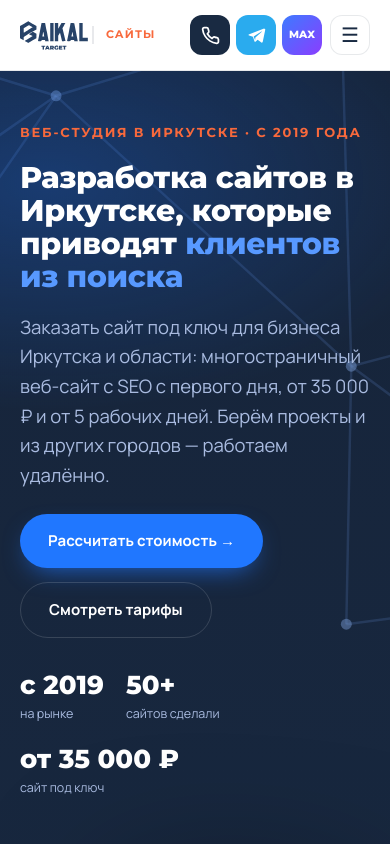
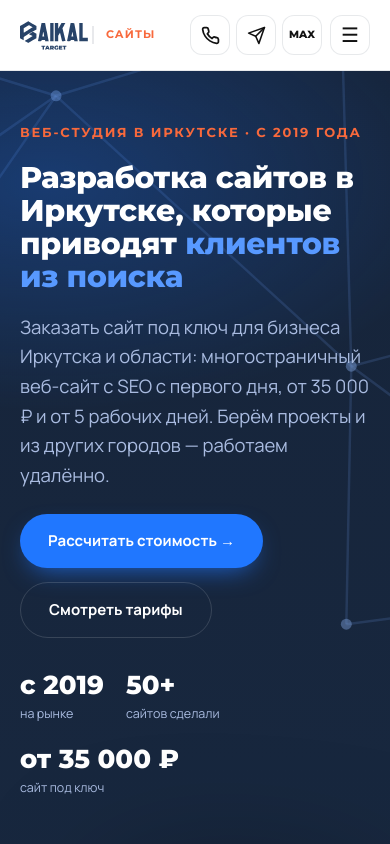
Before and after one commit to baikaltarget/baikaltargetsites, a Next.js app: page / in a window 390 px wide. Shown: the top 844 px of the page. Built offline with nearby package versions, Linux system fonts and the light colour scheme.

Commit message:
Кнопки связи в мобильной шапке — контурные чёрные
Co-Authored-By: Claude Opus 5.5 <noreply@anthropic.com>
Claude-Session: https://claude.ai/code/session_01FpcLRrMQdhJCE9pUHux9xG

```diff
--- a/app/globals.css
+++ b/app/globals.css
@@ -815,11 +815,9 @@ body{font-variant-emoji:text}
 @media(max-width:900px){
   .nav-cta{gap:8px}
   .nav-ico{display:flex;gap:6px}
-  .ni{width:40px;height:40px;border-radius:12px;display:grid;place-items:center;color:#fff}
+  .ni{width:40px;height:40px;border-radius:12px;display:grid;place-items:center;color:#111;background:#fff;border:1px solid var(--line)}
   .ni svg{width:19px;height:19px}
-  .ni-phone{background:var(--navy)}
-  .ni-tg{background:#2AABEE}
-  .ni-max{background:linear-gradient(135deg,#3d7bff,#8a3dff);font-family:'Montserrat';font-weight:800;font-size:10.5px;letter-spacing:.02em}
-  .burger{width:40px;height:40px}
+  .ni-max{font-family:'Montserrat';font-weight:800;font-size:10.5px;letter-spacing:.02em}
+  .burger{width:40px;height:40px;color:#111}
 }
 @media(max-width:370px){.brand-sub{display:none}}
--- a/components/Header.js
+++ b/components/Header.js
@@ -30,7 +30,7 @@ export default function Header() {
           <Link href="/kontakty" className="btn btn-primary">Обсудить проект</Link>
           <span className="nav-ico">
             <a href={site.phoneHref} className="ni ni-phone" aria-label={'Позвонить ' + site.phone}><svg viewBox="0 0 24 24" fill="none" stroke="currentColor" strokeWidth="2.2" strokeLinecap="round" strokeLinejoin="round"><path d="M22 16.9v3a2 2 0 0 1-2.2 2 19.8 19.8 0 0 1-8.6-3.1 19.5 19.5 0 0 1-6-6A19.8 19.8 0 0 1 2.1 4.2 2 2 0 0 1 4.1 2h3a2 2 0 0 1 2 1.7c.1.9.4 1.8.7 2.7a2 2 0 0 1-.5 2.1L8 9.8a16 16 0 0 0 6 6l1.3-1.3a2 2 0 0 1 2.1-.5c.9.3 1.8.6 2.7.7a2 2 0 0 1 1.7 2z"/></svg></a>
-            <a href={site.telegram} target="_blank" rel="noopener" className="ni ni-tg" aria-label="Написать в Telegram"><svg viewBox="0 0 24 24" fill="currentColor"><path d="M21.6 3.2 2.9 10.4c-1.3.5-1.3 1.2-.2 1.6l4.8 1.5 1.8 5.6c.2.6.1.9.8.9.5 0 .7-.2 1-.5l2.3-2.2 4.8 3.5c.9.5 1.5.2 1.7-.8l3.1-14.8c.3-1.3-.5-1.9-1.4-1.5ZM8.4 13.2l9.8-6.2c.5-.3.9-.1.5.2l-8.1 7.3-.3 3.4-1.9-4.7Z"/></svg></a>
+            <a href={site.telegram} target="_blank" rel="noopener" className="ni ni-tg" aria-label="Написать в Telegram"><svg viewBox="0 0 24 24" fill="none" stroke="currentColor" strokeWidth="2" strokeLinecap="round" strokeLinejoin="round"><path d="m22 2-7 20-4-9-9-4Z"/><path d="M22 2 11 13"/></svg></a>
             {site.max && <a href={site.max} target="_blank" rel="noopener" className="ni ni-max" aria-label="Написать в MAX">MAX</a>}
           </span>
           <button className="burger" aria-label="Меню" id="burger-btn">☰</button>
```
